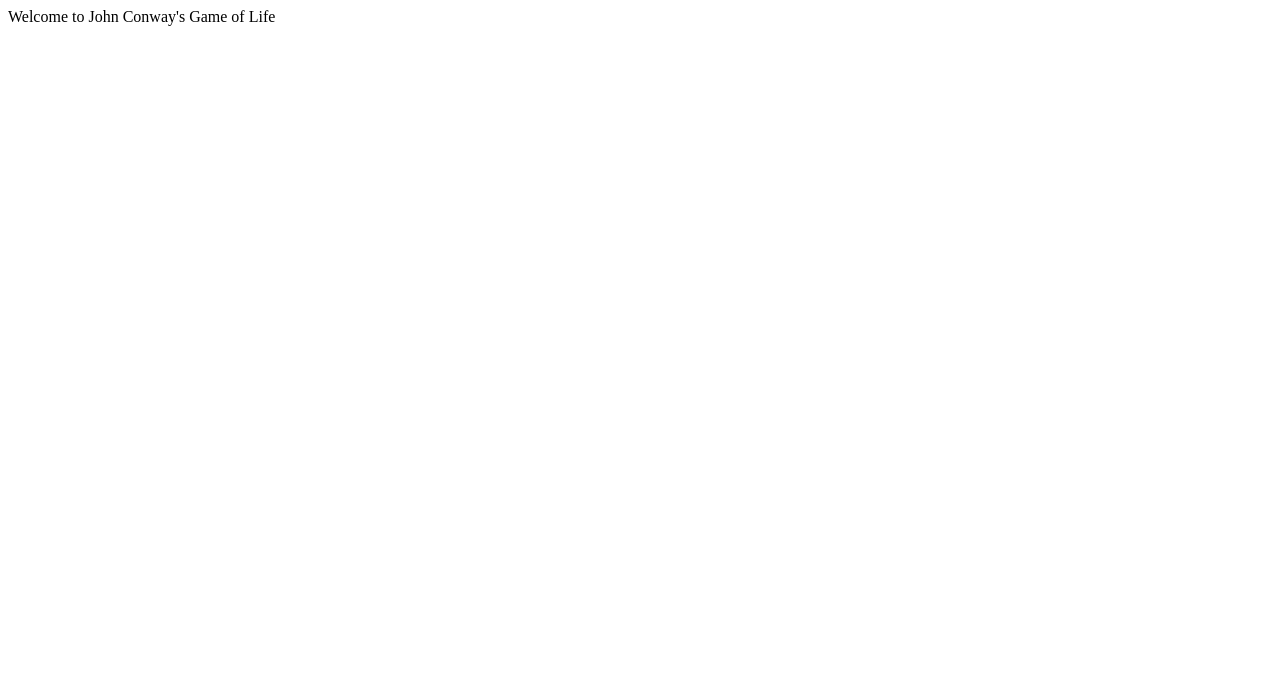
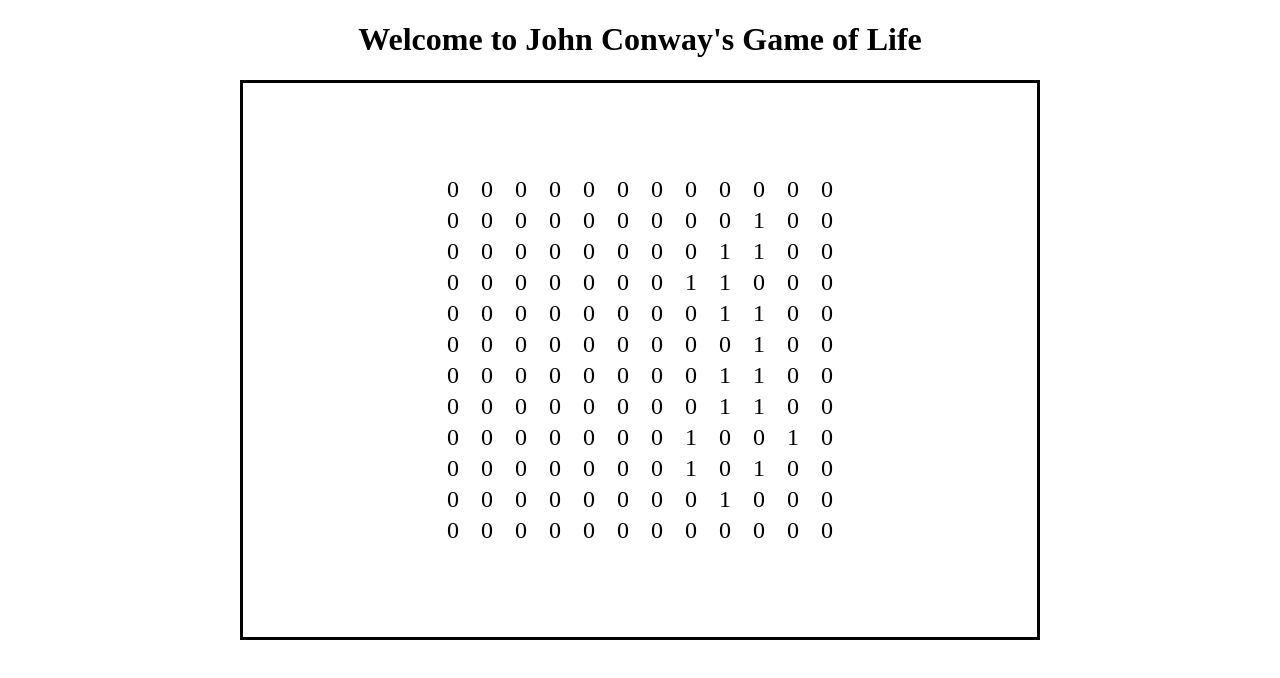
Before and after one commit to DiegoPertierraM/Challenge-w2-5, a website with bundled scripts: page index.html in a window 1280 px wide. Built offline with nearby package versions, Linux system fonts and the light colour scheme.

Commit message:
Add game to html

```diff
--- a/helpers.js
+++ b/helpers.js
@@ -1,14 +1,18 @@
 /* eslint-disable max-depth */
 const generateBoard = () => {
   const grid = [
-    [0, 0, 0, 0, 1, 0],
-    [0, 1, 1, 0, 0, 0],
-    [0, 1, 1, 1, 0, 0],
-    [0, 0, 0, 1, 0, 0],
-    [0, 1, 1, 1, 1, 0],
-    [0, 1, 1, 0, 0, 0],
-    [0, 0, 1, 0, 0, 0],
-    [0, 0, 0, 0, 0, 0],
+    [0, 0, 0, 0, 1, 0, 0, 0, 0, 0, 0, 0],
+    [0, 1, 1, 0, 0, 1, 0, 0, 0, 1, 0, 0],
+    [0, 1, 1, 1, 0, 0, 0, 1, 1, 0, 1, 0],
+    [0, 0, 0, 1, 1, 0, 1, 0, 0, 0, 0, 0],
+    [0, 1, 1, 1, 1, 0, 0, 1, 1, 1, 0, 0],
+    [0, 1, 1, 0, 0, 0, 0, 1, 1, 0, 0, 0],
+    [0, 0, 1, 0, 0, 1, 0, 0, 0, 0, 0, 0],
+    [0, 1, 1, 0, 1, 1, 0, 0, 0, 1, 1, 0],
+    [0, 0, 1, 0, 0, 1, 0, 0, 0, 1, 0, 0],
+    [0, 0, 0, 1, 1, 0, 1, 0, 0, 0, 0, 0],
+    [0, 0, 0, 1, 0, 0, 1, 1, 0, 0, 0, 0],
+    [0, 0, 0, 0, 0, 0, 0, 0, 0, 0, 0, 0],
   ];
   return grid;
 };
@@ -54,8 +58,30 @@
   return aliveCounter;
 };
 
+const createTable = (board) => {
+  const table = document.createElement('table');
+
+  board.forEach((row) => {
+    const tr = document.createElement('tr');
+
+    row.forEach((cell) => {
+      const td = document.createElement('td');
+      td.textContent = cell;
+      tr.appendChild(td);
+    });
+
+    table.appendChild(tr);
+  });
+
+  return table;
+};
+
 export const gameOfLife = () => {
   let gameBoard = generateBoard();
+  let table = createTable(gameBoard);
+  const htmlBoard = document.querySelector('.game-board');
+  htmlBoard.appendChild(table);
+  console.log(gameBoard);
   function startRound() {
     const newBoard = [];
     for (let i = 0; i < gameBoard.length; i++) {
@@ -90,6 +116,9 @@
     }
 
     gameBoard = newBoard;
+    table = createTable(newBoard);
+    const newTable = document.querySelector('.game-board table');
+    newTable.innerHTML = table.innerHTML;
     console.log(newBoard);
   }
 
--- a/index.html
+++ b/index.html
@@ -3,10 +3,23 @@
   <head>
     <meta charset="UTF-8" />
     <meta name="viewport" content="width=device-width, initial-scale=1.0" />
+    <meta
+      name="description"
+      content="The Game of Life is a cellular automaton devised by the British mathematician John Horton Conway in 1970."
+    />
     <title>Game of Life</title>
+    <link rel="shortcut icon" href="favicon.svg" type="image/x-icon" />
     <script src="main.js" type="module" defer></script>
+    <link rel="stylesheet" href="style.css" />
   </head>
   <body>
-    <header>Welcome to John Conway's Game of Life</header>
+    <header>
+      <h1>Welcome to John Conway's Game of Life</h1>
+    </header>
+    <main>
+      <section class="game-container">
+        <div class="game-board"></div>
+      </section>
+    </main>
   </body>
 </html>
--- /dev/null
+++ b/style.css
@@ -0,0 +1,38 @@
+* {
+  box-sizing: border-box;
+}
+
+body {
+  margin: 0;
+}
+
+header {
+  text-align: center;
+}
+
+.game-container {
+  display: flex;
+  align-items: center;
+  justify-content: center;
+}
+
+.game-board {
+  display: flex;
+  justify-content: center;
+  align-items: center;
+  width: 800px;
+  height: 70vh;
+  border: 3px solid black;
+}
+
+.game-board table {
+  display: flex;
+  justify-content: center;
+  align-items: center;
+  flex-direction: column;
+  font-size: 1.5rem;
+}
+
+.game-board table td {
+  padding-inline: 10px;
+}
```
Also changed, not shown: favicon.svg (added).
